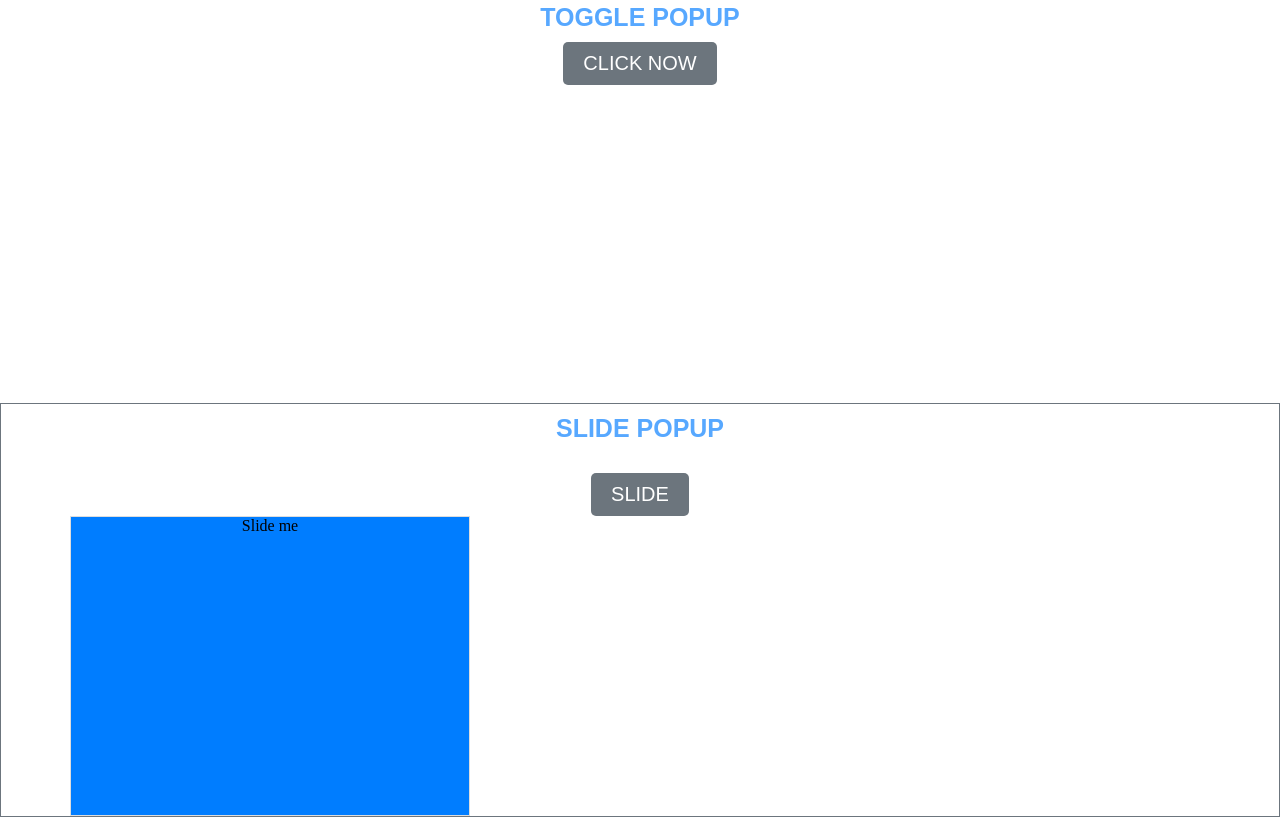
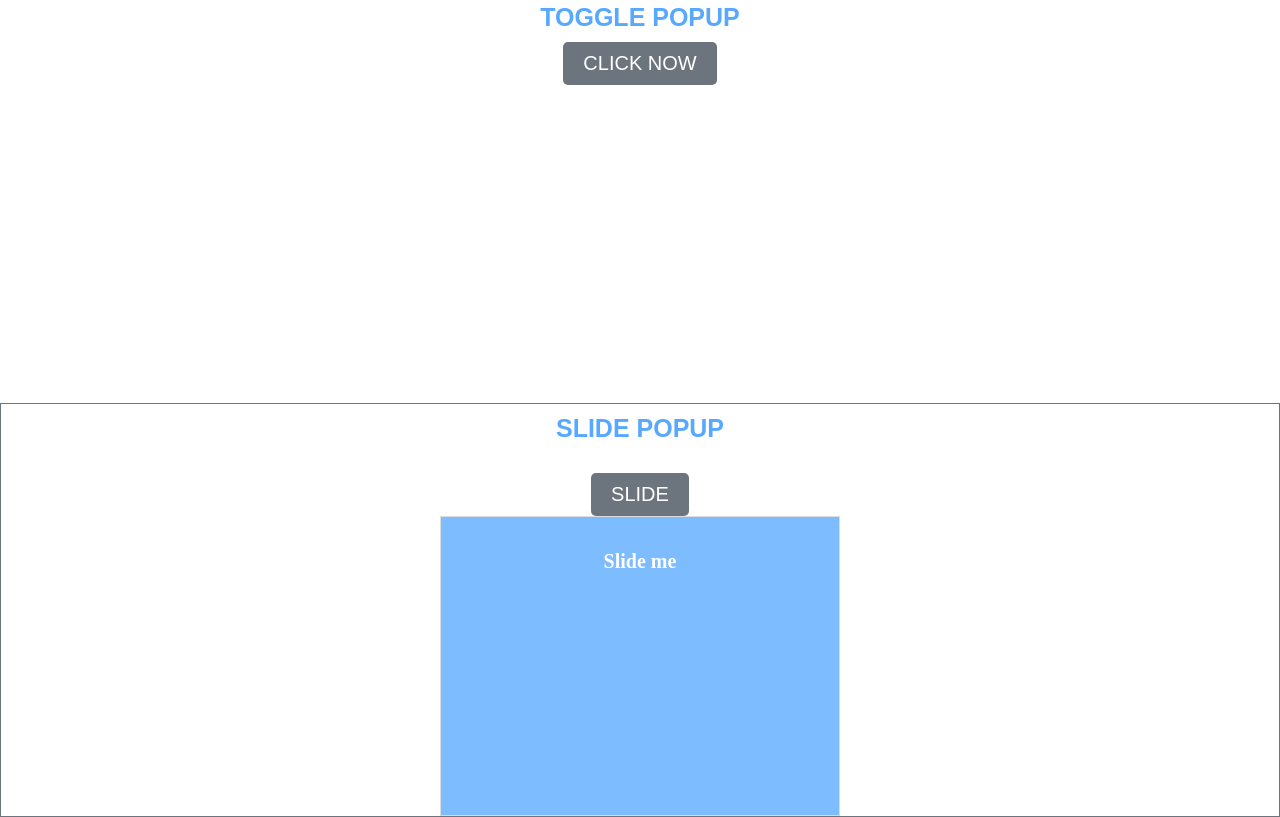
Before and after one commit to rishikantsavita/jquery_poppup, a plain HTML site: page index.html in a window 1280 px wide. Shown: the part 1217-2034 px from the top of the page. Drawn offline with nearby package versions, Linux system fonts and the light colour scheme.

Commit message:
Update style.css

```diff
--- a/css/style.css
+++ b/css/style.css
@@ -166,5 +166,12 @@ display: block;  }  */
     width: 400px;
     border: solid 1px #ddd;
     /* display: none; */
-    background-color: #007dff;
+    background-color: #007dff82;
+    color: #fff;
+    padding: 30px;
+    font-size: 20px;
+    line-height: 28px;
+    font-weight: 600;
+    margin-bottom: 80px;
+    margin: 0 auto;
 }
```
